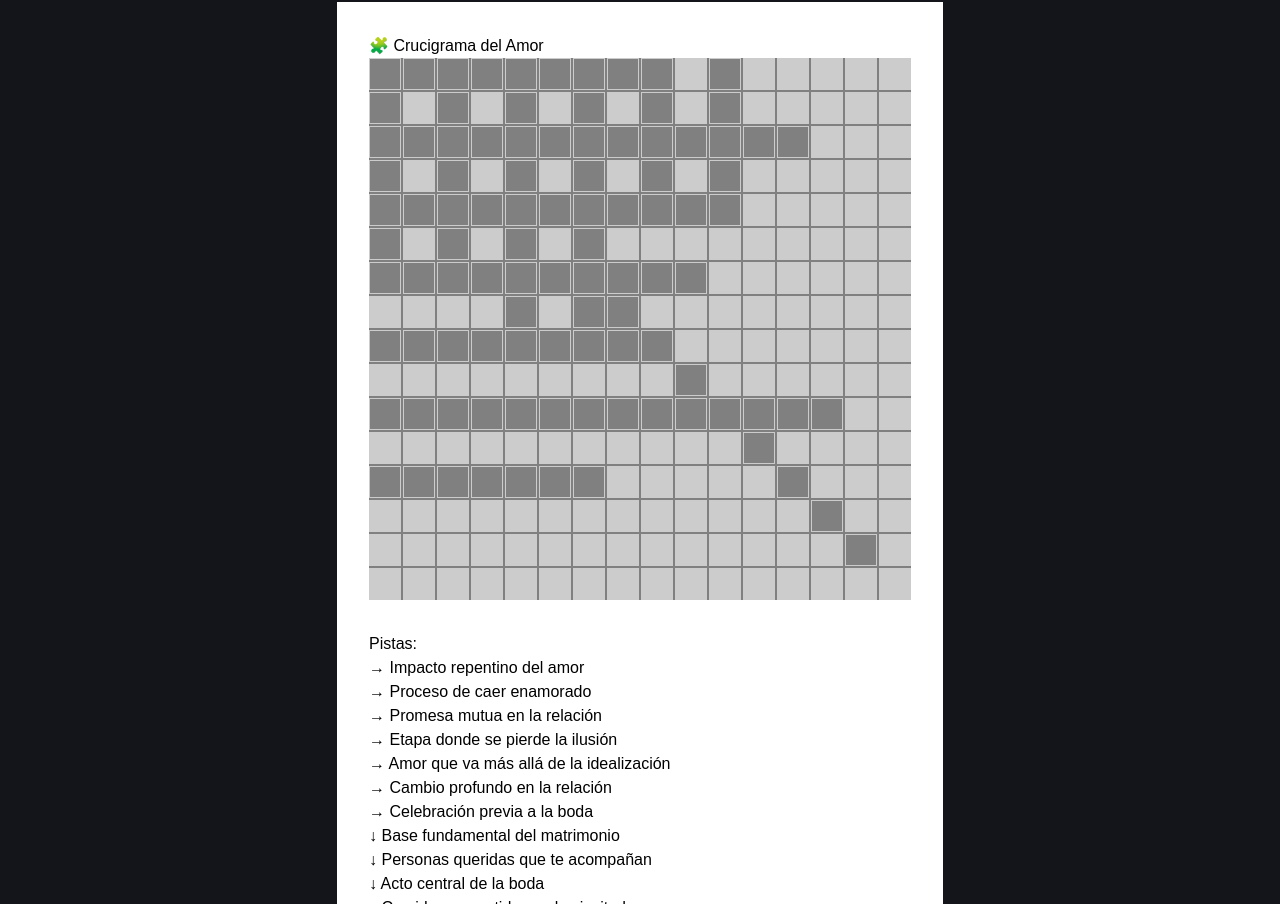
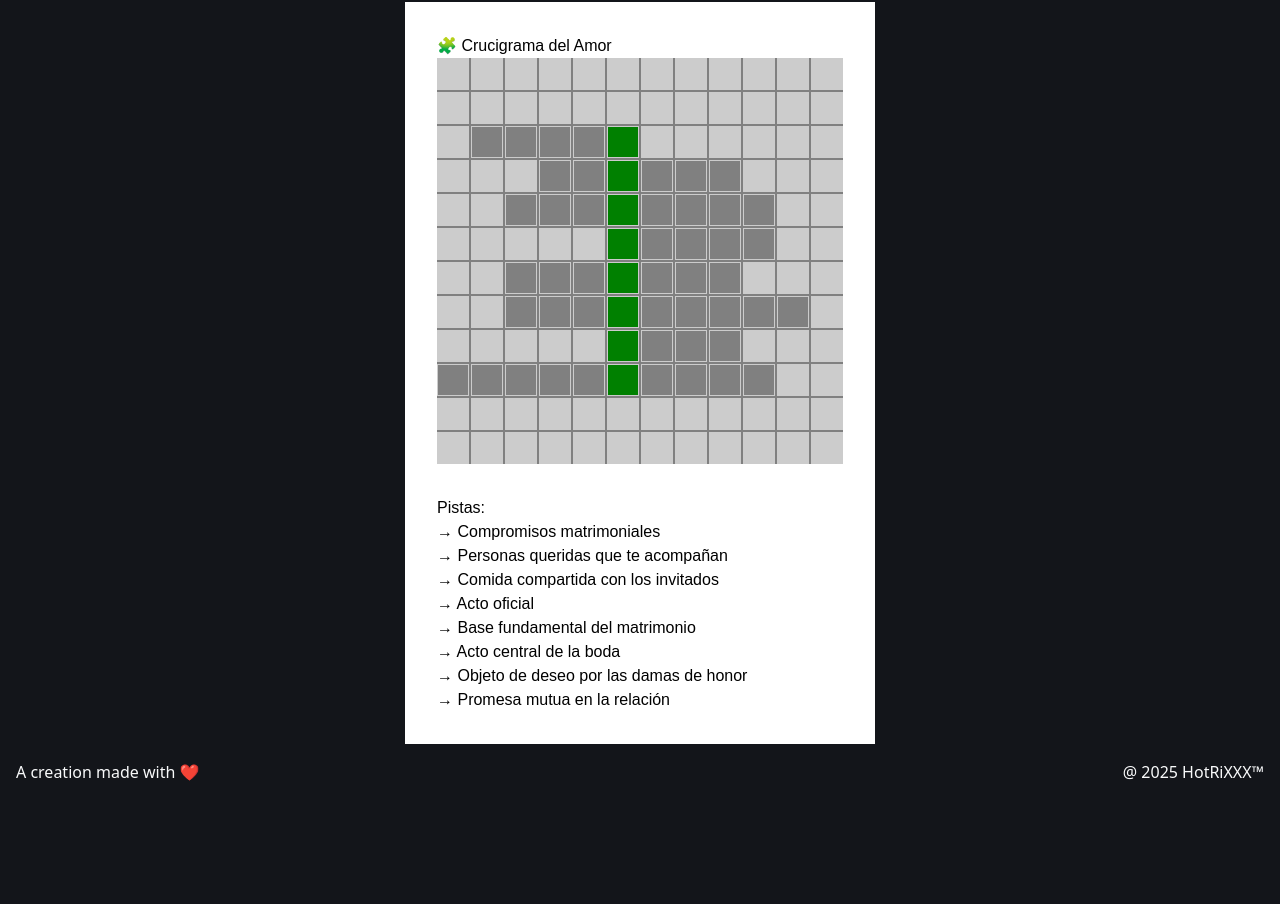
Before and after one commit to agarcialeon/labodadebrunoysusana, an Astro site: page /labodadebrunoysusana/cross-words in a window 1280 px wide. Shown: the part 48-952 px from the top of the page. After the commit the page ends 848 px from the top, so only its background shows below. Built offline with nearby package versions, Linux system fonts and the light colour scheme; Astro itself is replaced by a stand-in of ours.

Commit message:
feat(crossword): add functionality to crossword component

```diff
--- a/src/components/Crosswords.tsx
+++ b/src/components/Crosswords.tsx
@@ -2,30 +2,17 @@ import React, { useState } from "react";
 
 // Define la estructura de cada palabra
 const words = [
-  { answer: "FLECHAZO", clue: "Impacto repentino del amor", row: 0, col: 0, direction: "across" },
-  { answer: "ENAMORAMIENTO", clue: "Proceso de caer enamorado", row: 2, col: 0, direction: "across" },
-  { answer: "COMPROMISO", clue: "Promesa mutua en la relación", row: 4, col: 0, direction: "across" },
-  { answer: "DESILUSION", clue: "Etapa donde se pierde la ilusión", row: 6, col: 0, direction: "across" },
-  { answer: "AMORREAL", clue: "Amor que va más allá de la idealización", row: 8, col: 0, direction: "across" },
-  { answer: "TRANSFORMACION", clue: "Cambio profundo en la relación", row: 10, col: 0, direction: "across" },
-  { answer: "PREBODA", clue: "Celebración previa a la boda", row: 12, col: 0, direction: "across" },
-  { answer: "FAMILIA", clue: "Base fundamental del matrimonio", row: 0, col: 0, direction: "down" },
-  { answer: "AMIGOS", clue: "Personas queridas que te acompañan", row: 0, col: 2, direction: "down" },
-  { answer: "CEREMONIA", clue: "Acto central de la boda", row: 0, col: 4, direction: "down" },
-  { answer: "BANQUETE", clue: "Comida compartida con los invitados", row: 0, col: 6, direction: "down" },
-  { answer: "TARTA", clue: "Dulce típico de las bodas", row: 0, col: 8, direction: "down" },
-  { answer: "BAILE", clue: "Danza después de la celebración", row: 0, col: 10, direction: "down" },
-  {
-    answer: "SIQUIERO",
-    clue: "Anagrama oculto de la boda",
-    row: 7,
-    col: 7,
-    direction: "diagonal",
-    hidden: true, // No mostrarla como pista visible
-  }
+  { answer: "VOTOS", clue: "Compromisos matrimoniales", row: 2, col: 1, direction: "across" },
+  { answer: "AMIGOS", clue: "Personas queridas que te acompañan", row: 3, col: 3, direction: "across" },
+  { answer: "BANQUETE", clue: "Comida compartida con los invitados", row: 4, col: 2, direction: "across" },
+  { answer: "UNION", clue: "Acto oficial", row: 5, col: 5, direction: "across" },
+  { answer: "FAMILIA", clue: "Base fundamental del matrimonio", row: 6, col: 2, direction: "across" },
+  { answer: "CEREMONIA", clue: "Acto central de la boda", row: 7, col: 2, direction: "across" },
+  { answer: "RAMO", clue: "Objeto de deseo por las damas de honor", row: 8, col: 5, direction: "across" },
+  { answer: "COMPROMISO", clue: "Promesa mutua en la relación", row: 9, col: 0, direction: "across" },
 ];
 
-const gridSize = 16;
+const gridSize = 12;
 
 const buildGrid = () => {
   const grid: (string | null)[][] = Array(gridSize).fill(null).map(() => Array(gridSize).fill(null));
@@ -38,11 +25,7 @@ const buildGrid = () => {
       let c = col;
 
       if (direction === "across") c += i;
-      else if (direction === "down") r += i;
-      else if (direction === "diagonal") {
-        r += i;
-        c += i;
-      }
+       if (direction === "down") r += i;
 
       if (r < gridSize && c < gridSize) grid[r][c] = "";
     }
@@ -70,7 +53,6 @@ export default function CustomCrossword() {
         let char;
         if (direction === "across") char = newGrid[r][c + i];
         else if (direction === "down") char = newGrid[r + i][c];
-        else if (direction === "diagonal") char = newGrid[r + i][c + i];
         else continue;
 
         if (!char || char.length !== 1) {
@@ -92,16 +74,26 @@ export default function CustomCrossword() {
   return (
     <div className="puzzle-container">
       <h2>🧩 Crucigrama del Amor</h2>
-      <div className="grid">
+
+      <div
+        className="grid"
+        style={{ gridTemplateColumns: `repeat(${gridSize}, 2rem)` }}
+      >
         {grid.map((row, rowIndex) =>
           row.map((cell, colIndex) => (
-            <div key={`${rowIndex}-${colIndex}`} className="cell">
+            <div key={`${rowIndex}-${colIndex}`} className={`cell ${
+    cell === null ? "empty" : ""
+  } ${
+    colIndex === 5 && rowIndex >= 2 && rowIndex <= 10 ? "special-column" : ""
+  }`}>
               {cell !== null ? (
                 <input
                   type="text"
                   maxLength={1}
                   value={grid[rowIndex][colIndex] || ""}
-                  onChange={(e) => handleChange(rowIndex, colIndex, e.target.value)}
+                  onChange={(e) =>
+                    handleChange(rowIndex, colIndex, e.target.value)
+                  }
                 />
               ) : (
                 <div className="empty" />
@@ -110,7 +102,6 @@ export default function CustomCrossword() {
           ))
         )}
       </div>
-
       <div className="clues">
         <h3>Pistas:</h3>
         <ul>
@@ -120,9 +111,7 @@ export default function CustomCrossword() {
               <li key={i}>
                 {w.direction === "across"
                   ? "→"
-                  : w.direction === "down"
-                    ? "↓"
-                    : "↘"}{" "}
+                  : "↓"}{" "}
                 {w.clue} {completedWords.includes(w.answer) && "✅"}
               </li>
             ))}
@@ -131,12 +120,12 @@ export default function CustomCrossword() {
 
       {completedWords.length === words.length && (
         <div className="completed-message">
-          🎉 <a
+          🎉🎉🎉 <a
             href="/labodadebrunoysusana/unlock"
             className="border-2 p-4 rounded-4xl hover:text-white"
           >
             <span>Siguiente</span>
-          </a>
+          </a>🎉🎉🎉
         </div>
       )}
     </div>
--- a/src/layouts/Layout.astro
+++ b/src/layouts/Layout.astro
@@ -148,8 +148,8 @@ const { title } = Astro.props;
 .grid {
   background-color: gray;
   display: grid;
-  grid-template-columns: repeat(16, 32px);
-  grid-template-rows: repeat(16, 32px);
+  grid-template-columns: repeat(12, 32px);
+  grid-template-rows: repeat(12, 32px);
   gap: 2px;
   margin-bottom: 2rem;
 }
@@ -186,9 +186,17 @@ const { title } = Astro.props;
 }
 
 .completed-message {
-  margin-top: 2rem;
+    margin-top: 2rem;
   font-size: 1.2rem;
   color: green;
+  display: flex;
+  justify-content: center;
+  align-items: center;
+  gap: 1rem;
 }
 
+.special-column {
+  background-color: green;
+  color: white;
+}
 </style>
```
